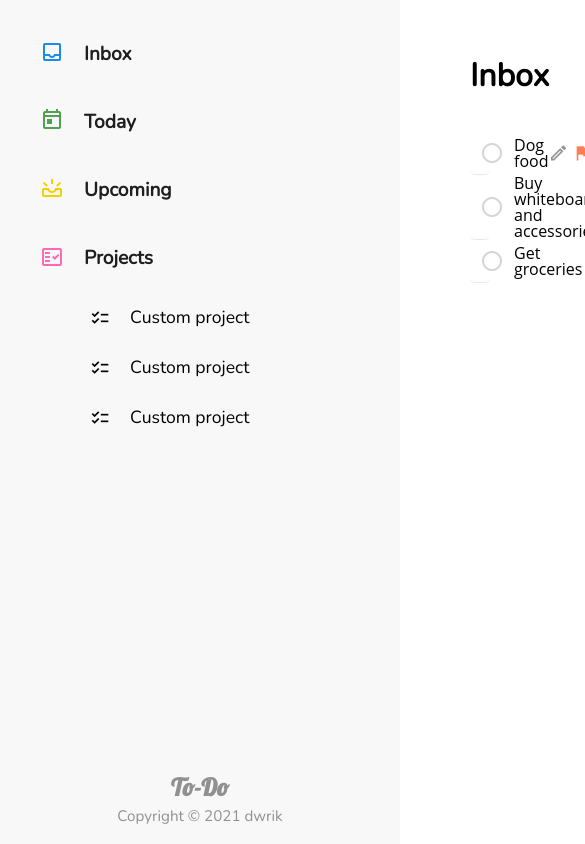
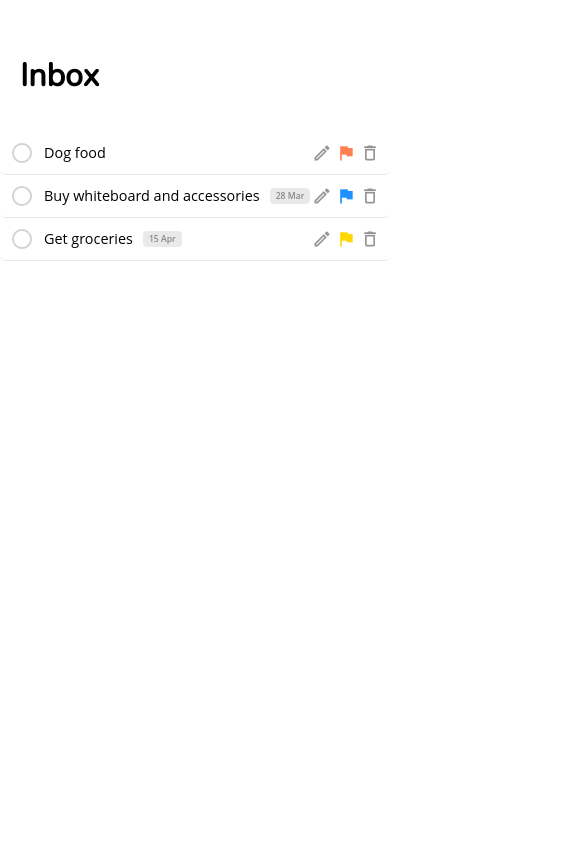
Before and after one commit to dwrik/todo-list, a plain HTML site: page index.html in a window 390 px wide. Shown: the top 844 px of the page, 585 px wide, since content can reach past the window. Drawn offline with nearby package versions, Linux system fonts and the light colour scheme; a web font is replaced by a local one.

Commit message:
Added media queries, collapsible projects list and styles for add-button, menu-button

```diff
--- a/css/style.css
+++ b/css/style.css
@@ -1,16 +1,11 @@
-* {
-    box-sizing: border-box;
-}
+* { box-sizing: border-box; }
 
-:root {
-    font-family: 'Nunito', sans-serif;
-    --sidebar-width: 400px;
-}
+:root { font-family: 'Nunito', sans-serif; --sidebar-width: 350px; }
 
 .sidebar {
     height: 100%;
     width: var(--sidebar-width);
-    background-color: rgba(181, 181, 181, 0.1);
+    background-color: rgb(250, 250, 250);
     position: fixed;
     top: 0;
     left: 0;
@@ -18,23 +13,23 @@
     display: flex;
     flex-direction: column;
     justify-content: flex-start;
+    overflow: hidden;
+    transition: all 200ms ease-out;
 }
 
-.sidebar-fixed-items {
-    margin-top: 20px;
-}
+.close-sidebar { display: flex; justify-content: flex-end; display: none; }
 
-.sidebar-item {
-    padding: 0px 20px;
-}
+.sidebar-item { padding: 0px 20px; }
+
+.sidebar-fixed-items { margin-top: 20px; }
 
 .sidebar-item-content {
     padding: 20px;
     display: flex;
+    font-weight: 600;
+    font-size: 1.25em;
+    align-items: center;
     justify-content: flex-start;
-    align-items: center;
-    font-size: 1.2em;
-    font-weight: 600;
     color: rgba(31, 31, 31, 1);
     border-radius: 5px;
 }
@@ -44,44 +39,38 @@
     background-color: rgba(181, 181, 181, 0.2);
 }
 
-.sidebar-item-content .icon {
-    margin-right: 20px;
-}
+.sidebar-item-content .icon { margin-right: 20px; }
 
 .sidebar-item.projects {
-    overflow: auto;
-    flex-grow: 1;
+    max-height: 0;
+    overflow: hidden;
+    transition: max-height 200ms ease-out;
 }
 
 .project {
     display: flex;
     font-size: 1.1em;
-    padding: 15px 10px;
-    margin-left: 60px;
+    padding: 15px 20px;
     border-radius: 5px;
     cursor: pointer;
     justify-content: space-between;
     align-items: center;
 }
 
-.project:hover {
-    background-color: rgba(181, 181, 181, 0.2);
+.project:hover { background-color: rgba(181, 181, 181, 0.2); }
+
+.project-content { display: flex; align-items: center; }
+
+.project-content .project-icon { margin-right: 20px; }
+
+.remove-project .remove-icon { display: none; }
+
+.sidebar-variable-items {
+    display: flex;
+    flex-direction: column;
+    justify-content: space-between;
+    flex-grow: 1;
 }
-
-.project-content {
-    display: flex;
-    align-items: center;
-}
-
-.project-content .project-icon {
-    margin-right: 20px;
-}
-
-.remove-project .remove-icon {
-    display: none;
-}
-
-
 .footer {
     width: 100%;
     padding: 20px;
@@ -91,25 +80,10 @@
     color:rgba(41, 41, 41, 0.5);
 }
 
-.logo {
-    font-size: 1.5em;
-    font-weight: bold;
-    font-family: 'Lobster', sans-serif;
-}
-
-.signature {
-    margin-top: 10px;
-    font-size: 0.95em;
-}
-
-.signature a {
-    text-decoration: none;
-    color: inherit;
-}
-
-.signature a:hover {
-    text-decoration: underline;
-}
+.logo { font-size: 1.5em; font-weight: bold; font-family: 'Lobster', sans-serif; }
+.signature a { text-decoration: none; color: inherit; }
+.signature a:hover { text-decoration: underline; }
+.signature { margin-top: 10px; font-size: 0.95em; }
 
 .main-container {
     display: flex;
@@ -124,8 +98,10 @@
     margin-top: 40px;
     font-size: 2em;
     font-weight: bold;
+    display: flex;
+    align-items: center;
+    justify-content: space-between;
 }
-
 .project-todos {
     padding: 20px;
     display: flex;
@@ -138,10 +114,9 @@
     cursor: pointer;
     display: flex;
     flex-direction: column;
+    transition: all 300ms;
     border-radius: 5px;
-    transition: all 300ms;
 }
-
 .todo {
     display: flex;
     align-items: center;
@@ -150,31 +125,21 @@
     border-radius: 5px;
     padding: 0px 10px;
 }
-
 .todo-content {
     width: 100%;
     height: 100%;
     display: flex;
     align-items: center;
 }
-
 .todo-body {
+    display: flex;
     min-height: 42px;
     padding-left: 10px;
-    display: flex;
     align-items: center;
     flex-grow: 1;
 }
 
-.todo-body label {
-    cursor: pointer;
-}
-
-.actions {
-    display: flex;
-    justify-content: space-between;
-    min-width: 68px;
-}
+.todo-body label { cursor: pointer; }
 
 .duedate {
     padding: 4px 6px;
@@ -186,69 +151,68 @@
     border-radius: 4px;
 }
 
+.actions { display: flex; justify-content: space-between; min-width: 68px; }
+
 .todo-details {
-    padding: 0px 34px;
     max-height: 0;
     display: flex;
     overflow: hidden;
+    flex-direction: column;
     transition: max-height 200ms ease-out, background-color 200ms, color 200ms;
-    flex-direction: column;
+    padding: 0px 34px;
 }
 
-.visibility {
-    padding: 5px 34px 10px 34px;
-    border-bottom: 1px solid rgba(41, 41, 41, 0.1);
+.border-hide { border-bottom: none; }
+.checked { background-color: rgba(181, 181, 181, 0.1); color:rgba(41, 41, 41, 0.5); }
+.visibility { padding: 5px 34px 10px 34px; border-bottom: 1px solid rgba(41, 41, 41, 0.1); }
+
+.description, .other-details { width: 100%; margin: 10px; }
+.description { flex-grow: 1; line-height: 1.5em; }
+.other-details { display: flex; justify-content: space-between; }
+.date-heading, .priority-heading { font-weight: bold; }
+
+
+#menu-button {
+    padding: 5px;
+    cursor: pointer;
+    border-radius: 5px;
+    background-color: rgba(41, 41, 41, 0.1);
+    color: grey;
+    display: none;
 }
 
-.border-hide {
-    border-bottom: none;
+.add-button {
+    width: 60px;
+    height: 60px;
+    display: flex;
+    color: white;
+    cursor: pointer;
+    align-items: center;
+    justify-content: center;
+    background-color: hsl(210, 100%, 50%);
+    box-shadow: 0px 2px 12px 0.5px rgba(81, 81, 81, 0.4);
+    transition: all 200ms;
+    border-radius: 50%;
+    position: fixed;
+    bottom: 5%;
+    right: 5%;
 }
 
-.checked {
-    background-color: rgba(181, 181, 181, 0.1);
-    color:rgba(41, 41, 41, 0.5);
-}
+.add-button:hover { transform: rotate(90deg); }
 
-.todo-details .description, .todo-details .other-details {
-    width: 100%;
-    margin: 10px;
-}
+::-webkit-scrollbar { width: 5px; }
 
-.todo-details .description {
-    flex-grow: 1;
-    line-height: 1.5em;
-}
+::-webkit-scrollbar-track { background-color: transparent; }
 
-.todo-details .other-details {
-    display: flex;
-    justify-content: space-between;
-}
-
-.date-heading, .priority-heading {
-    font-weight: bold;
-}
-
-::-webkit-scrollbar {
-    width: 5px;
-}
-
-::-webkit-scrollbar-track {
-    background-color: transparent;
-}
-
-::-webkit-scrollbar-thumb {
-    border-radius: 15px;
-    background-color:rgba(41, 41, 41, 0.2);
-}
+::-webkit-scrollbar-thumb { border-radius: 15px; background-color:rgba(41, 41, 41, 0.2); }
 
 .priority-low { color: dodgerblue; }
+.priority-high { color: coral; }
 .priority-medium { color: gold; }
-.priority-high { color: coral; }
 
 .material-icons.blue { color:#1a73e8; }
 .material-icons.grey { color:rgba(41, 41, 41, 0.2); }
 .material-icons.darkgrey { color:rgba(41, 41, 41, 0.5); }
-
 .material-icons-outlined.red { color: hotpink; }
 .material-icons-outlined.green { color: rgb(81, 161, 81); }
 .material-icons-outlined.yellow { color: hsl(51, 100%, 48%); }
@@ -256,7 +220,33 @@
 .material-icons-outlined.darkgrey { color:rgba(41, 41, 41, 0.5); }
 
 .material-icons.md-20 { font-size: 20px; }
+.material-icons.md-24 { font-size: 24px; }
 .material-icons-outlined.md-20 { font-size: 20px; }
+.material-icons-outlined.md-24 { font-size: 24px; }
 
-.material-icons.md-24 { font-size: 24px; }
-.material-icons-outlined.md-24 { font-size: 24px; }
+
+@media (max-width: 1100px) {
+    :root { --sidebar-width: 300px; }
+    .sidebar-item-content { font-size: 1.15em; }
+    .signature { margin-top: 5px; font-size: 0.75em; }
+    .main-container { padding-left: 30px; }
+    .logo { font-size: 1.25em; }
+    .project { font-size: 1em; }
+}
+@media (max-width: 1000px) {
+    :root { --sidebar-width: 200px; }
+    .main-container { padding-left: 15px; }
+    .project { font-size: 0.9em; padding: 10px; }
+    .signature { margin-top: 2px; font-size: 0.65em; }
+    .sidebar-item-content { font-size: 1em; padding: 15px 10px; }
+    .logo { font-size: 1.1em; }
+}
+@media (max-width: 750px) {
+    .close-sidebar { display: flex; }
+    .project-todos { padding: 20px 0px; }
+    .todo-container { font-size: 0.9em; }
+    .duedate { font-size: 0.6em; }
+    .main-container { padding: 0px; }
+    :root { --sidebar-width: 0px; }
+    #menu-button { display: block; }
+}
```
